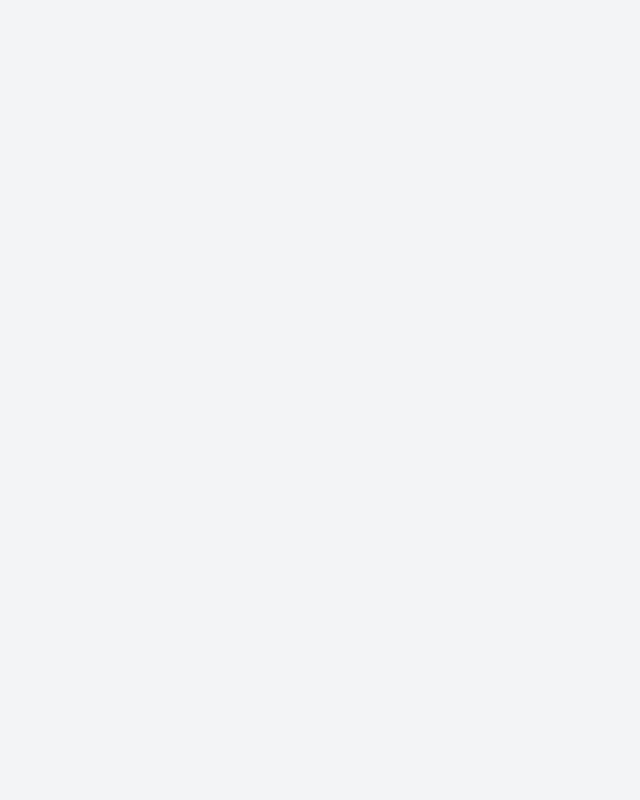
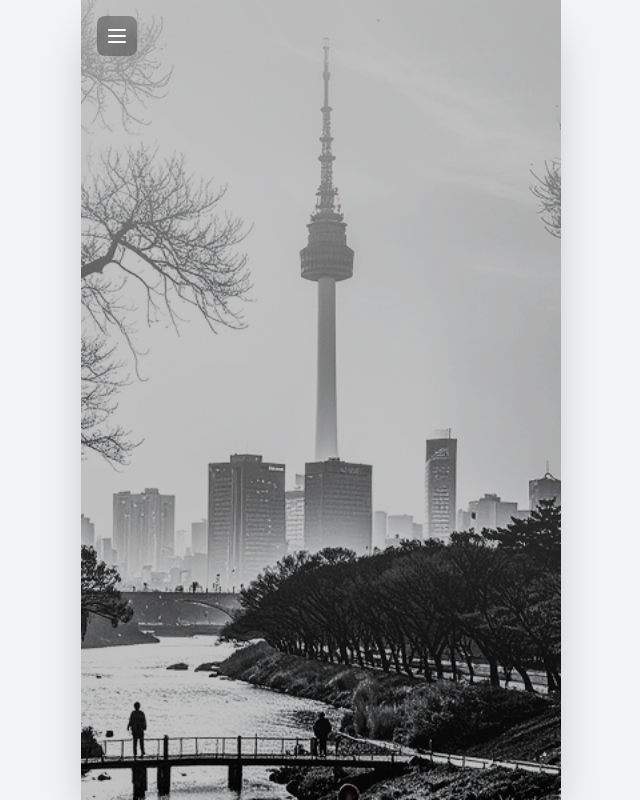
Before and after one commit to Youngsun33/B801-FE, a React (Vite) app: page / in a window 1280 px wide. Shown: the whole page, without its empty margins (319-959 px from the left). Built offline with nearby package versions, Linux system fonts and the light colour scheme.

Commit message:
Tailwind CSS 설정 변경 및 새로운 구성 파일 추가: postcss.config.js에서 Tailwind CSS 플러그인 이름 수정 및 tailwind.config.js 파일 생성

```diff
--- a/postcss.config.js
+++ b/postcss.config.js
@@ -1,6 +1,6 @@
 export default {
   plugins: {
-    '@tailwindcss/postcss': {},
+    tailwindcss: {},
     autoprefixer: {},
   },
 }
--- /dev/null
+++ b/tailwind.config.js
@@ -0,0 +1,40 @@
+/** @type {import('tailwindcss').Config} */
+export default {
+  content: [
+    "./index.html",
+    "./src/**/*.{js,ts,jsx,tsx}",
+  ],
+  theme: {
+    extend: {
+      colors: {
+        primary: {
+          50: '#f0f9ff',
+          100: '#e0f2fe',
+          200: '#bae6fd',
+          300: '#7dd3fc',
+          400: '#38bdf8',
+          500: '#0ea5e9',
+          600: '#0284c7',
+          700: '#0369a1',
+          800: '#075985',
+          900: '#0c4a6e',
+          950: '#082f49',
+        },
+        secondary: {
+          50: '#f8fafc',
+          100: '#f1f5f9',
+          200: '#e2e8f0',
+          300: '#cbd5e1',
+          400: '#94a3b8',
+          500: '#64748b',
+          600: '#475569',
+          700: '#334155',
+          800: '#1e293b',
+          900: '#0f172a',
+          950: '#020617',
+        },
+      },
+    },
+  },
+  plugins: [],
+}
```
